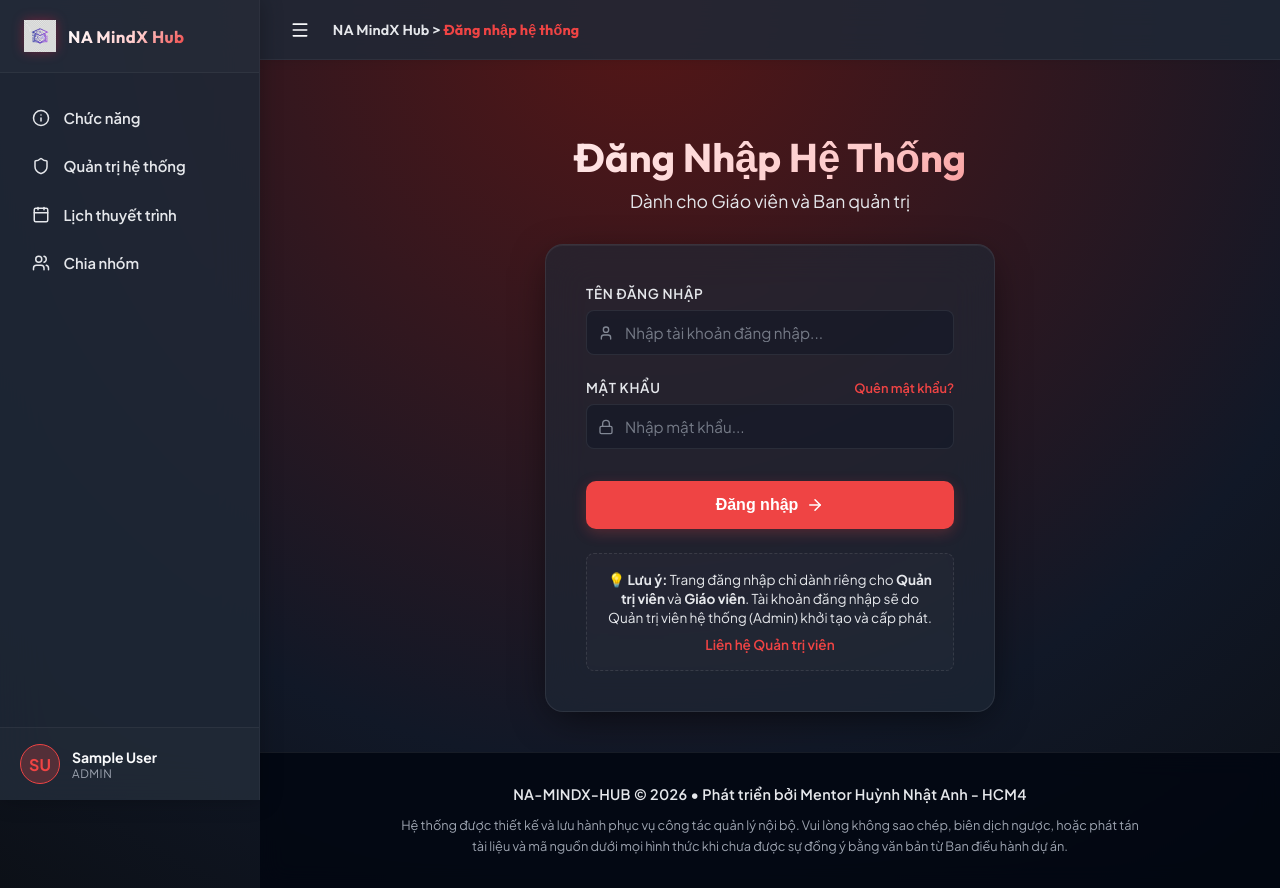
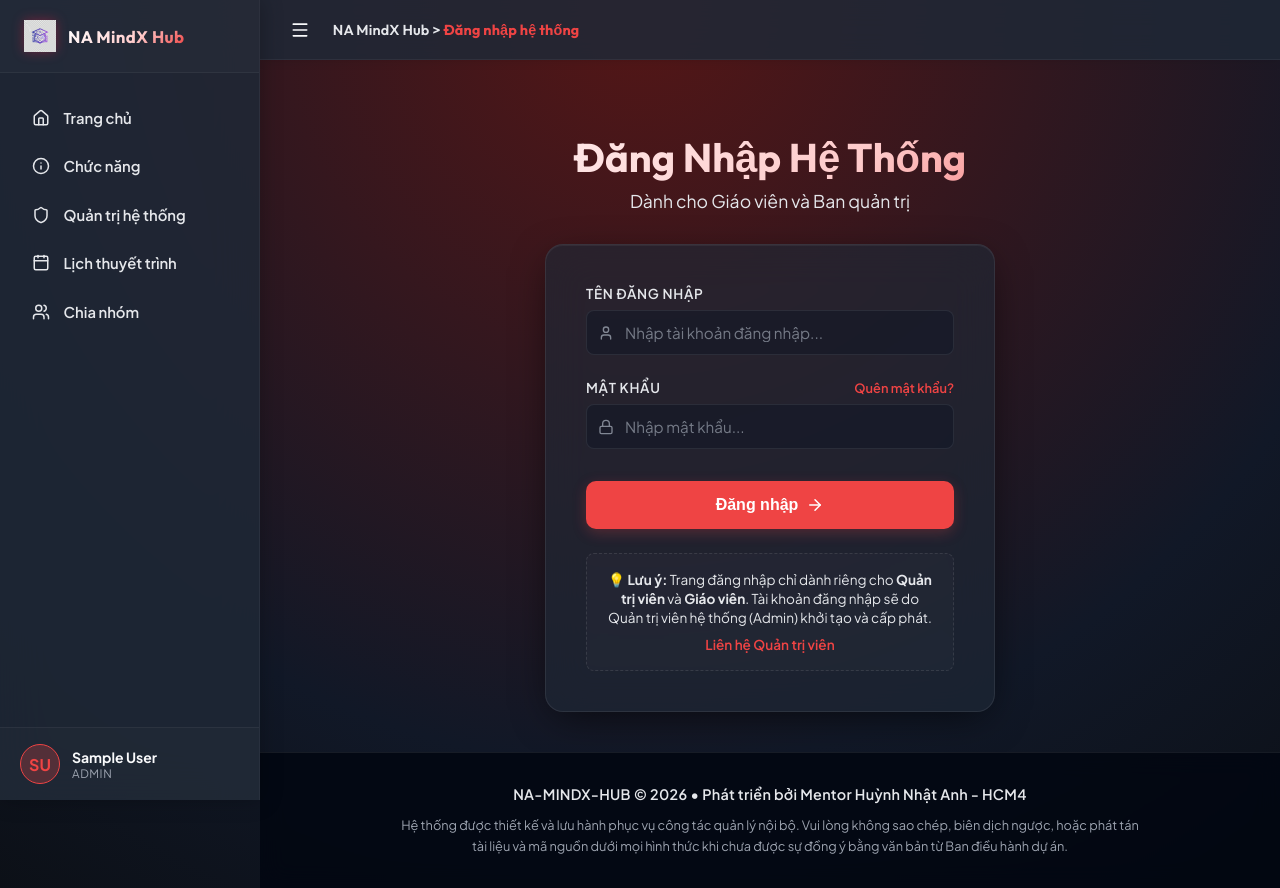
Before and after one commit to huynhnhatanh-mindx/na-mindx-hub, a React (Vite) app in the folder frontend/: page /login in a window 1280 px wide. Built offline with nearby package versions, Linux system fonts and the light colour scheme; sample sign-in values are in the browser's storage.

Commit message:
feat: make Home page option always visible in sidebar for all roles

```diff
--- a/frontend/src/components/Sidebar.tsx
+++ b/frontend/src/components/Sidebar.tsx
@@ -90,8 +90,6 @@ export default function Sidebar({ isCollapsed, isMobileOpen, onCloseMobile }: Si
         {/* Navigation Menu List */}
         <nav style={{ flexGrow: 1, display: 'flex', flexDirection: 'column' }}>
           <ul className="sidebar-menu">
-            {/* Standard Guest & General Links (Hidden for admins to keep it tidy, shown for teachers/guests) */}
-            {(!user || user.role !== 'admin') && (
             <li>
               <NavLink
                 to="/"
@@ -103,7 +101,6 @@ export default function Sidebar({ isCollapsed, isMobileOpen, onCloseMobile }: Si
                 <span className="sidebar-link-text">Trang chủ</span>
               </NavLink>
             </li>
-            )}
 
             <li>
               <NavLink
```
Lines whose indentation alone changed are shown as unchanged.
